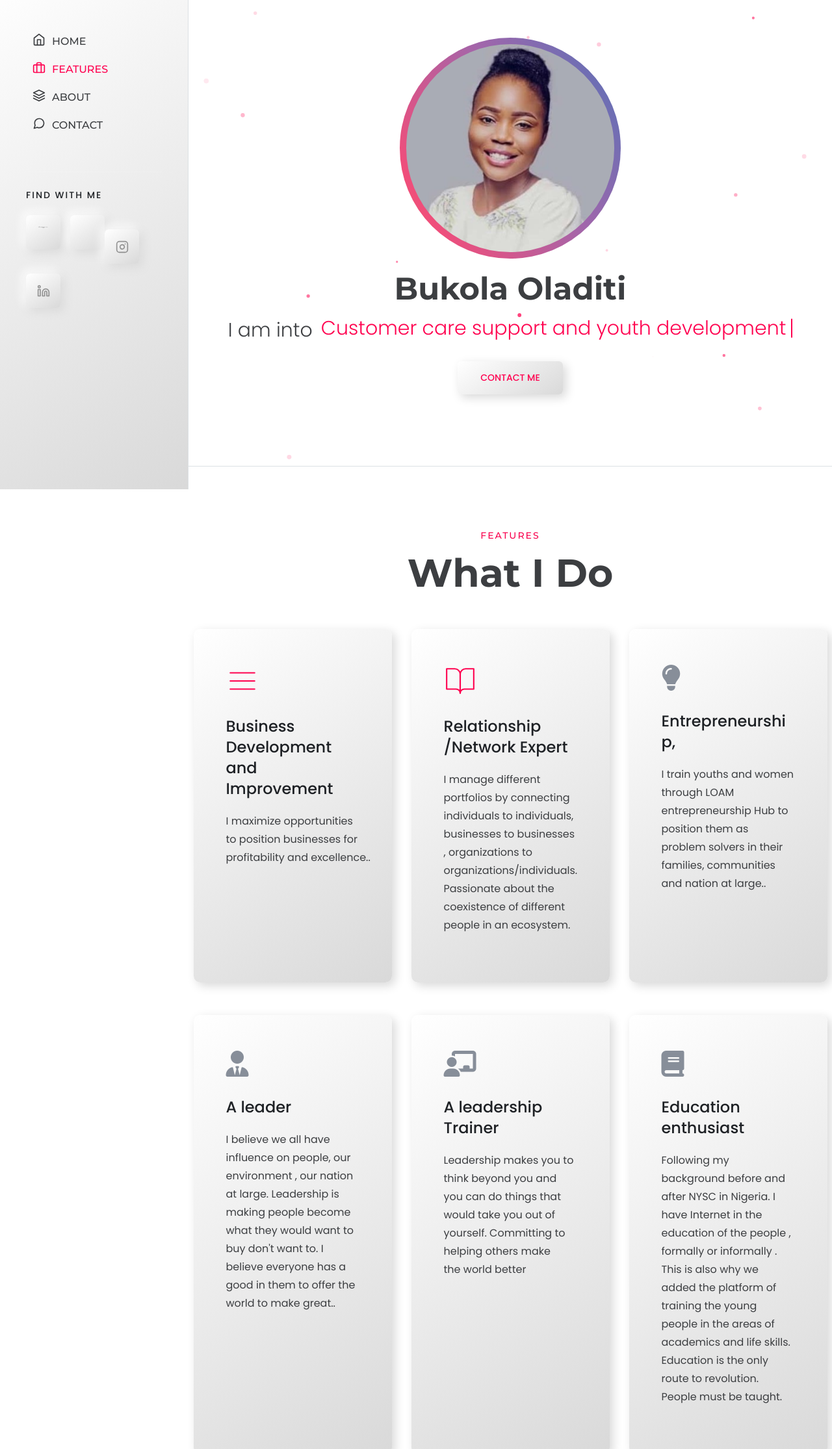
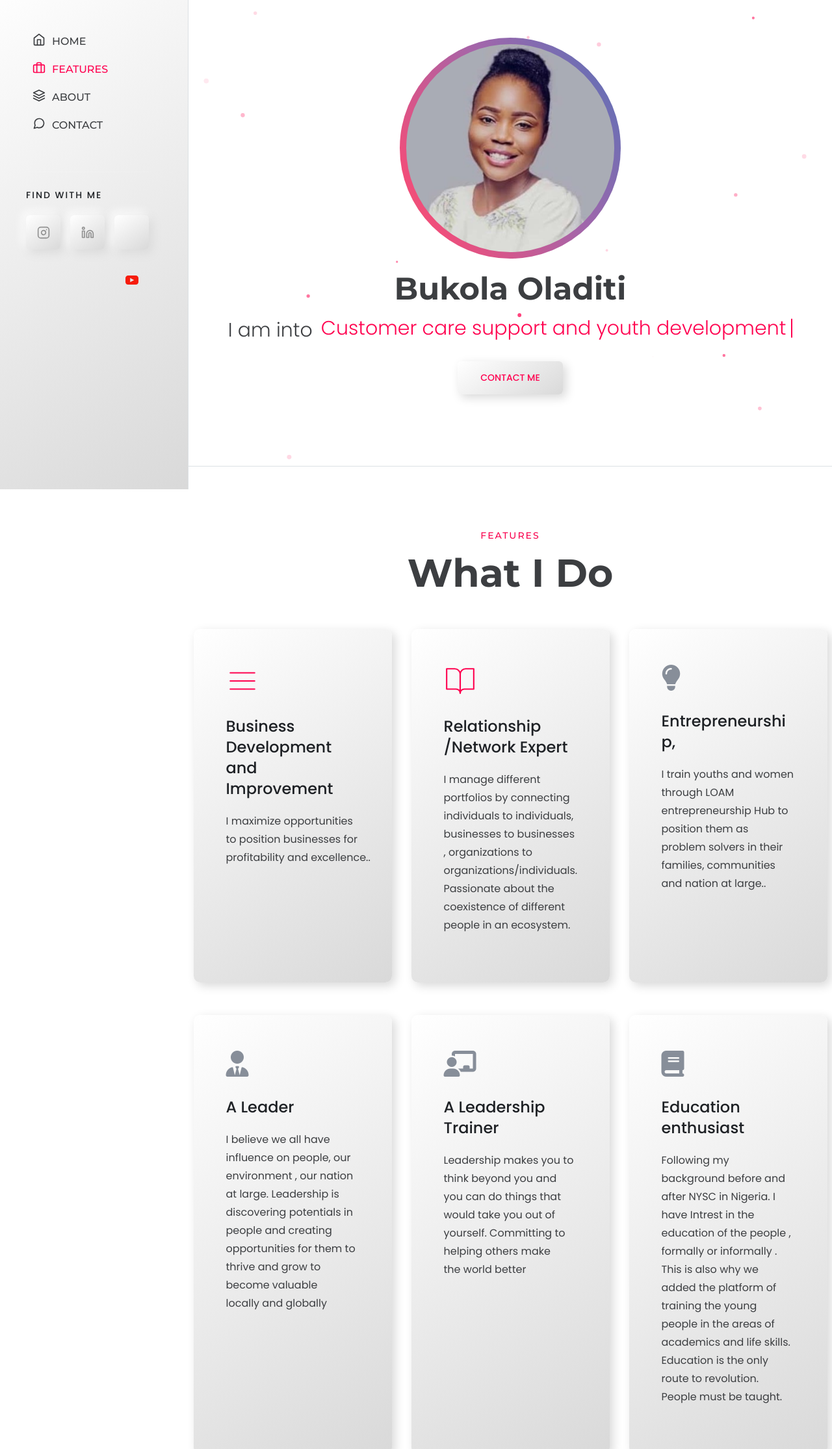
Before and after one commit to ajanixoxo/bukolaolditi, a plain HTML site: page index.html in a window 1280 px wide. Shown: the part 47-2277 px from the top of the page at 65% size. Drawn offline with Linux system fonts and the light colour scheme; files whose address does not match are found by name.

Commit message:
corrected somethings

```diff
--- a/index.html
+++ b/index.html
@@ -51,18 +51,7 @@
                 <div class="social-share-style-1">
                     <span class="title">find with me</span>
                     <ul class="social-share d-flex liststyle">
-                        <li class="youtube"><a href="#"><svg xmlns="http://www.w3.org/2000/svg" viewBox="0 0 24 24"
-                                    width="24" height="24" fill="currentColor">
-                                    <path d="M21.35 2.12c-0.37-0.13-1.63-0.47-3.35-0.47s-3.01 0.34-3.35
-                            0.47C14.75 2.5 12 3 12 3s-2.75-0.5-5.65-0.88C5.98 1.58 5.21 1 4 1s-1.98 0.58-2
-                            .35 1.12C0.54 2.15 0 3.54 0 5v14c0 1.46 0.54 2.85 1.65 3.88C2.02 23.42 3.48 24
-                             4 24c0.53 0 2.92-0.3 5-0.64 1.03-0.18 2.16-0.36 3.35-0.47 0.37-0.13 1.63-0.47
-                             3.35-0.47s2.98 0.34 3.35 0.47c1.19 0.11 2.32 0.29 3.35 0.47 2.08 0.34 4.47 0.64
-                              5 0.64 0.53 0 2.98-0.3 5-0.64 1.03-0.18 2.16-0.36 3.35-0.47 0.37-0.13 1.63-0.47
-                              3.35-0.47s2.98 0.34 3.35 0.47C23.46 22.85 24 21.46 24
-                              20V6C24 4.54 23.46 3.15 22.35 2.12zM10 15V9L15 12L10 15z" />
-                                </svg>
-                        </li>
+
 
                         <li class="instagram"><a href="https://www.instagram.com/bukola_loam/"><svg
                                     xmlns="http://www.w3.org/2000/svg" width="24" height="24" viewBox="0 0 24 24"
@@ -82,6 +71,12 @@
                                     <rect x="2" y="9" width="4" height="12"></rect>
                                     <circle cx="4" cy="4" r="2"></circle>
                                 </svg></a>
+                        </li>
+                        <li class="youtube"><a href=""><svg  class="feather feather-youtube"height="200px" width="200px" version="1.1" id="Layer_1"
+                            xmlns="http://www.w3.org/2000/svg" xmlns:xlink="http://www.w3.org/1999/xlink" viewBox="0 0 461.001 461.001" xml:space="preserve"
+                             fill="#000000"><g id="SVGRepo_bgCarrier" stroke-width="0"></g><g id="SVGRepo_tracerCarrier" stroke-linecap="round"
+                             stroke-linejoin="round"></g><g id="SVGRepo_iconCarrier"> <g> <path style="fill:#F61C0D;"
+                                d="M365.257,67.393H95.744C42.866,67.393,0,110.259,0,163.137v134.728 c0,52.878,42.866,95.744,95.744,95.744h269.513c52.878,0,95.744-42.866,95.744-95.744V163.137 C461.001,110.259,418.135,67.393,365.257,67.393z M300.506,237.056l-126.06,60.123c-3.359,1.602-7.239-0.847-7.239-4.568V168.607 c0-3.774,3.982-6.22,7.348-4.514l126.06,63.881C304.363,229.873,304.298,235.248,300.506,237.056z"></path> </g> </g></svg>
                         </li>
                     </ul>
                 </div>
@@ -136,12 +131,7 @@
                 <div class="social-share-style-1 mt--40">
                     <span class="title">find with me</span>
                     <ul class="social-share d-flex liststyle">
-                        <li class="youtube"><a href="#"><svg xmlns="http://www.w3.org/2000/svg" viewBox="0 0 24 24"
-                                    width="24" height="24" fill="currentColor">
-                                    <path
-                                        d="M21.35 2.12c-0.37-0.13-1.63-0.47-3.35-0.47s-3.01 0.34-3.35 0.47C14.75 2.5 12 3 12 3s-2.75-0.5-5.65-0.88C5.98 1.58 5.21 1 4 1s-1.98 0.58-2.35 1.12C0.54 2.15 0 3.54 0 5v14c0 1.46 0.54 2.85 1.65 3.88C2.02 23.42 3.48 24 4 24c0.53 0 2.92-0.3 5-0.64 1.03-0.18 2.16-0.36 3.35-0.47 0.37-0.13 1.63-0.47 3.35-0.47s2.98 0.34 3.35 0.47c1.19 0.11 2.32 0.29 3.35 0.47 2.08 0.34 4.47 0.64 5 0.64 0.53 0 2.98-0.3 5-0.64 1.03-0.18 2.16-0.36 3.35-0.47 0.37-0.13 1.63-0.47 3.35-0.47s2.98 0.34 3.35 0.47C23.46 22.85 24 21.46 24 20V6C24 4.54 23.46 3.15 22.35 2.12zM10 15V9L15 12L10 15z" />
-                                </svg>
-                        </li>
+
                         <li class="linkedin"><a href="https://ng.linkedin.com/in/bukola-oladiti"><svg
                                     xmlns="http://www.w3.org/2000/svg" width="24" height="24" viewBox="0 0 24 24"
                                     fill="none" stroke="currentColor" stroke-width="2" stroke-linecap="round"
@@ -162,6 +152,11 @@
                                     <line x1="17.5" y1="6.5" x2="17.51" y2="6.5"></line>
                                 </svg></a>
                         </li>
+
+                        <li class="instagram"> <a href="https://www.instagram.com/bukola_loam/"><i class="fab fa-youtube" style="color:rgb(255, 0, 0)"></i>
+                </li>
+
+
                     </ul>
                 </div>
                 <!-- end -->
@@ -291,13 +286,12 @@
 
                                 </div>
                                 <div class="content">
-                                    <h4 class="title"><a href="#">A leader
+                                    <h4 class="title"><a href="#">A Leader
 
                                         </a></h4>
                                     <p class="description">I believe we all have influence on people, our environment ,
                                         our nation at large.
-                                        Leadership is making people become what they would want to buy don't want to.
-                                        I believe everyone has a good in them to offer the world to make great..</p>
+                                        Leadership is discovering potentials in people and creating opportunities for them to thrive and grow to become valuable locally and globally</p>
                                     <a class="read-more-button" href="#"><i class="feather-arrow-right"></i></a>
                                 </div>
                             </div>
@@ -315,7 +309,7 @@
 
                                 </div>
                                 <div class="content">
-                                    <h4 class="title"><a href="#">A leadership Trainer
+                                    <h4 class="title"><a href="#">A Leadership Trainer
 
                                         </a></h4>
                                     <p class="description"> Leadership makes you to think beyond you and you can do
@@ -340,7 +334,7 @@
                                     <h4 class="title"><a href="#">Education enthusiast
                                         </a></h4>
                                     <p class="description">Following my background before and after NYSC in Nigeria. I
-                                        have Internet in the education of the people , formally or informally . This is
+                                        have Intrest  in the education of the people , formally or informally . This is
                                         also why we added the platform of training the young people in the areas of
                                         academics and life skills. Education is the only route to revolution.
                                         People must be taught.</p>
@@ -515,7 +509,9 @@
                                     <a href="https://ng.linkedin.com/in/bukola-oladiti"><i
                                             data-feather="linkedin"></i></a>
                                     <a href="https://wa.link/jhr0de"><i data-feather="phone-call"></i></a>
-                                    <a href="https://www.instagram.com/bukola_loam/"><i class="fab fa-instagram" style="color:black;"></i>
+                                    <a href="https://www.instagram.com/bukola_loam/"><i class="fab fa-instagram" style="color:black"></i>
+                                    </a>
+                                    <a href="https://www.instagram.com/bukola_loam/"><i class="fab fa-youtube" style="color:black"></i>
                                     </a>
 
                                 </div>
```
